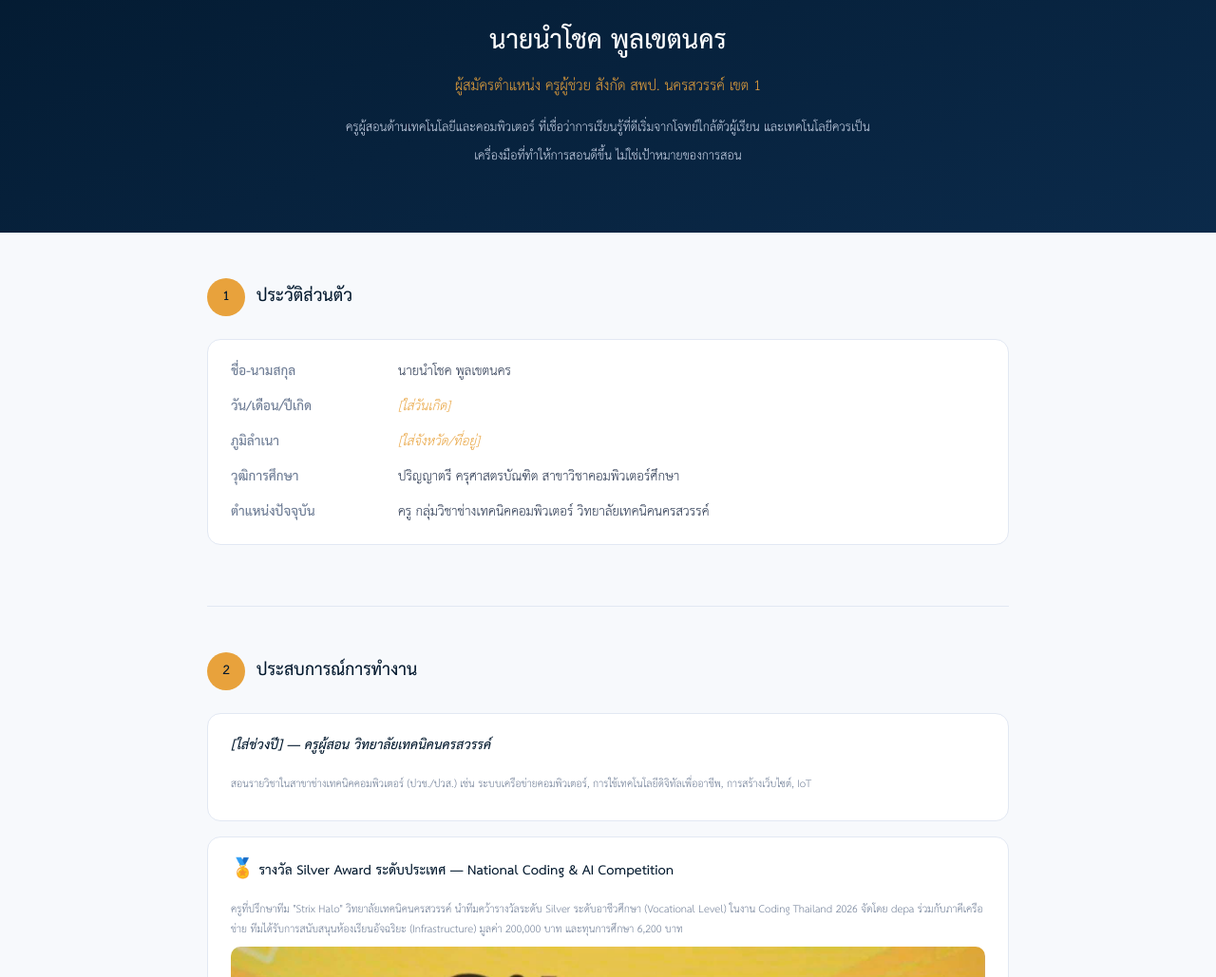
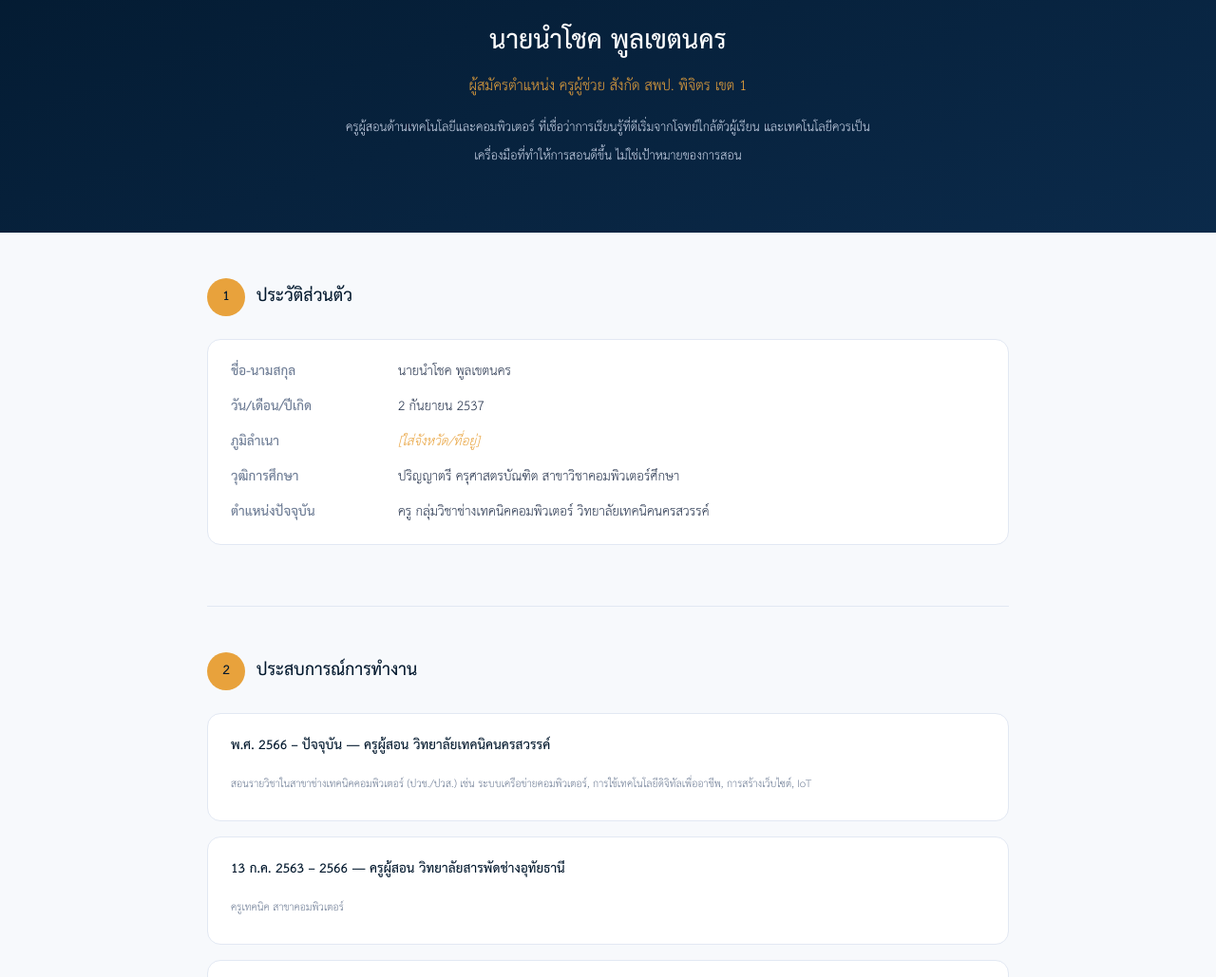
Before and after one commit to numchok2537/about-me, a plain HTML site: page index.html in a window 1280 px wide. Shown: the part 246-1275 px from the top of the page at 95% size. Drawn offline with Linux system fonts and the light colour scheme.

Commit message:
Fill in birthdate, correct applied district, add work history timeline

```diff
--- a/index.html
+++ b/index.html
@@ -20,7 +20,7 @@
 <header class="hero" id="hero">
   <div class="avatar"><img src="assets/profile.jpg" alt="นายนำโชค พูลเขตนคร" /></div>
   <h1>นายนำโชค พูลเขตนคร</h1>
-  <p class="role">ผู้สมัครตำแหน่ง ครูผู้ช่วย สังกัด สพป. นครสวรรค์ เขต 1</p>
+  <p class="role">ผู้สมัครตำแหน่ง ครูผู้ช่วย สังกัด สพป. พิจิตร เขต 1</p>
   <p class="tagline">
     ครูผู้สอนด้านเทคโนโลยีและคอมพิวเตอร์ ที่เชื่อว่าการเรียนรู้ที่ดีเริ่มจากโจทย์ใกล้ตัวผู้เรียน
     และเทคโนโลยีควรเป็นเครื่องมือที่ทำให้การสอนดีขึ้น ไม่ใช่เป้าหมายของการสอน
@@ -34,7 +34,7 @@
     <div class="card fields">
       <dl>
         <dt>ชื่อ-นามสกุล</dt><dd>นายนำโชค พูลเขตนคร</dd>
-        <dt>วัน/เดือน/ปีเกิด</dt><dd class="placeholder">[ใส่วันเกิด]</dd>
+        <dt>วัน/เดือน/ปีเกิด</dt><dd>2 กันยายน 2537</dd>
         <dt>ภูมิลำเนา</dt><dd class="placeholder">[ใส่จังหวัด/ที่อยู่]</dd>
         <dt>วุฒิการศึกษา</dt><dd>ปริญญาตรี ครุศาสตรบัณฑิต สาขาวิชาคอมพิวเตอร์ศึกษา</dd>
         <dt>ตำแหน่งปัจจุบัน</dt><dd>ครู กลุ่มวิชาช่างเทคนิคคอมพิวเตอร์ วิทยาลัยเทคนิคนครสวรรค์</dd>
@@ -45,9 +45,13 @@
   <section id="experience">
     <div class="section-title"><div class="num">2</div><h2>ประสบการณ์การทำงาน</h2></div>
     <div class="card">
-      <h3 class="placeholder">[ใส่ช่วงปี] — ครูผู้สอน วิทยาลัยเทคนิคนครสวรรค์</h3>
+      <h3>พ.ศ. 2566 – ปัจจุบัน — ครูผู้สอน วิทยาลัยเทคนิคนครสวรรค์</h3>
       <p class="meta">สอนรายวิชาในสาขาช่างเทคนิคคอมพิวเตอร์ (ปวช./ปวส.) เช่น ระบบเครือข่ายคอมพิวเตอร์,
         การใช้เทคโนโลยีดิจิทัลเพื่ออาชีพ, การสร้างเว็บไซต์, IoT</p>
+    </div>
+    <div class="card">
+      <h3>13 ก.ค. 2563 – 2566 — ครูผู้สอน วิทยาลัยสารพัดช่างอุทัยธานี</h3>
+      <p class="meta">ครูเทคนิค สาขาคอมพิวเตอร์</p>
     </div>
     <div class="card">
       <h3>🏅 รางวัล Silver Award ระดับประเทศ — National Coding &amp; AI Competition</h3>
```
